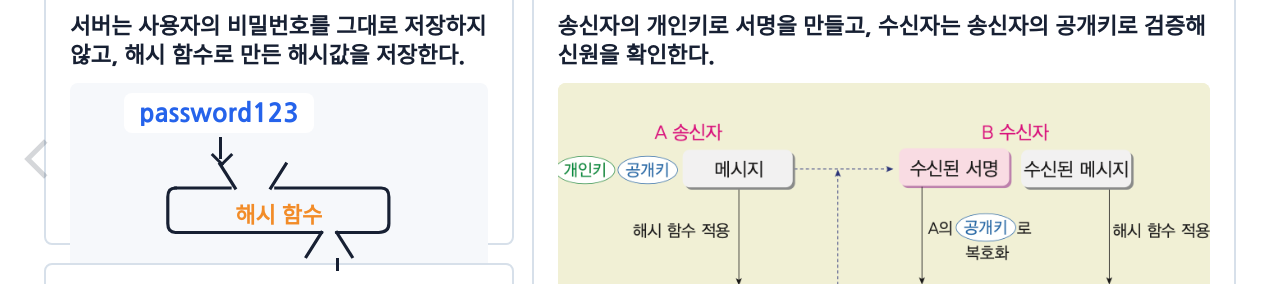
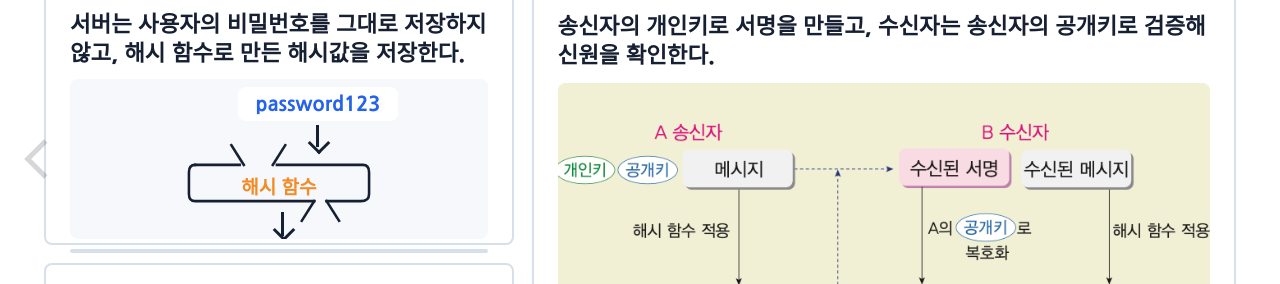
Before and after one commit to bloomgloom/informatics, a plain HTML site: page ch2-2/index.html in a window 1280 px wide. Both pictures are taken after a click on the button 70 px from the left and 400 px from the top of the page. Shown: the part 255-539 px from the top of the page. Drawn offline with Linux system fonts and the light colour scheme.

Commit message:
Adjust password hash diagram spacing

```diff
--- a/ch2-2/styles.css
+++ b/ch2-2/styles.css
@@ -1564,7 +1564,7 @@ h1 {
 }
 
 .password-card {
-  gap: 12px;
+  gap: 10px;
 }
 
 .signature-card {
@@ -1636,8 +1636,8 @@ h1 {
   grid-template-rows: auto 1fr auto;
   justify-items: stretch;
   gap: 0;
-  min-height: 188px;
-  padding: 10px 18px 8px;
+  min-height: 160px;
+  padding: 8px 14px 6px;
   overflow: hidden;
 }
 
@@ -1651,24 +1651,29 @@ h1 {
 
 .password-input {
   justify-items: start;
-  padding-left: 36px;
+  padding-left: 154px;
 }
 
 .hash-output {
   justify-items: end;
-  margin-top: -3px;
-  padding-right: 36px;
+  margin-top: -8px;
+  padding-right: 112px;
 }
 
 .password-input b,
 .hash-output strong {
   display: grid;
-  min-width: 190px;
-  min-height: 40px;
+  min-width: 160px;
+  min-height: 34px;
   place-items: center;
   border-radius: 8px;
   background: #fff;
   text-align: center;
+}
+
+.password-input b,
+.hash-output strong {
+  font-size: clamp(20px, 1.55vw, 28px);
 }
 
 .password-input span,
@@ -1680,11 +1685,11 @@ h1 {
 }
 
 .password-input span {
-  margin-left: 95px;
+  margin-left: 78px;
 }
 
 .hash-output span {
-  margin-right: 95px;
+  margin-right: 78px;
 }
 
 .password-input span::after,
@@ -1706,11 +1711,11 @@ h1 {
 .function-shape {
   position: relative;
   display: grid;
-  width: min(94%, 360px);
-  min-height: 108px;
+  width: min(92%, 330px);
+  min-height: 88px;
   place-items: center;
   justify-self: center;
-  margin: -4px 0 -2px;
+  margin: -9px 0 -6px;
 }
 
 .function-shape svg {
@@ -1734,7 +1739,7 @@ h1 {
   transform: translateY(4px);
   color: var(--orange);
   font-style: normal;
-  font-size: clamp(22px, 1.7vw, 29px);
+  font-size: clamp(19px, 1.45vw, 25px);
   font-weight: 900;
 }
 
@@ -1749,12 +1754,12 @@ h1 {
 
 .password-table div {
   min-width: 0;
-  padding: 7px 10px;
+  padding: 6px 8px;
   border-right: 2px solid var(--line);
   border-bottom: 2px solid var(--line);
   color: var(--ink);
   text-align: center;
-  font-size: clamp(17px, 1.2vw, 21px);
+  font-size: clamp(15px, 1.05vw, 19px);
   font-weight: 900;
   overflow-wrap: anywhere;
 }
```
